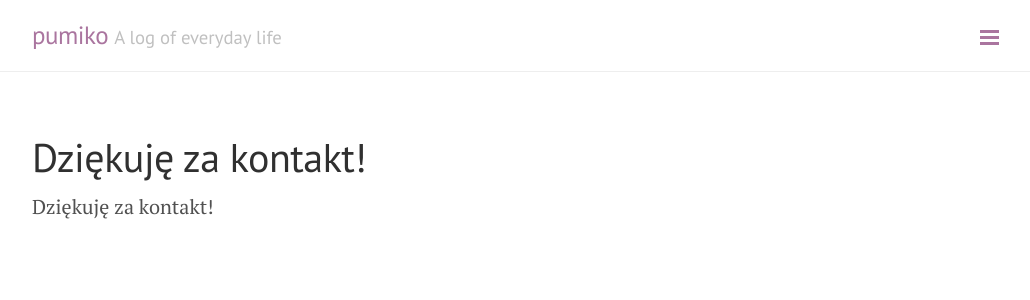
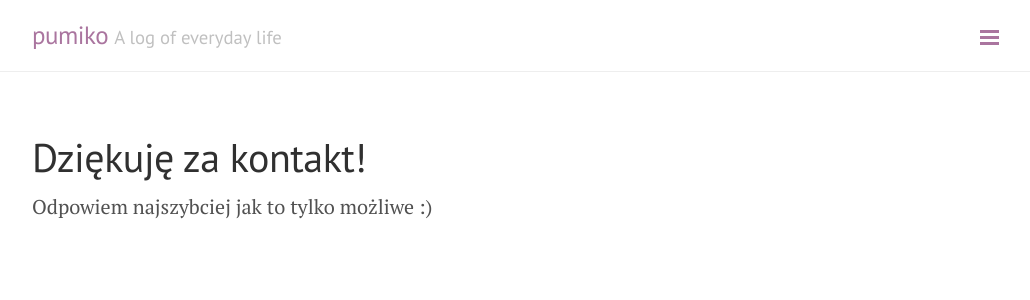
Before and after one commit to pumiko/pumiko.github.io, a Jekyll site: the page built from thanks.md, in a window 1280 px wide. Shown: the top 300 px of the page, without its empty margins (248-1278 px from the left). Built offline with Jekyll 4.4.1, drawn with Linux system fonts in a browser that asks for light colours; nearby versions of some CDN libraries.

Commit message:
Update _config.yml

```diff
--- a/_config.yml
+++ b/_config.yml
@@ -38,7 +38,7 @@ text       :
   post       :
     minute_read: 'min czytania'
   contact    :
-    email      : 'e-mail'
+    email      : 'E-mail'
     content    : 'Treść'
     subject    : 'Wiadomość z bloga!'
     submit     : 'Wyślij'
@@ -46,4 +46,4 @@ text       :
       sending    : 'Wysyłam...'
       sent       : 'Wysłano!'
       error      : 'Błąd!'
-  thanks     : 'Dziękuję za kontakt!'
+  thanks     : 'Odpowiem najszybciej jak to tylko możliwe :)'
```
